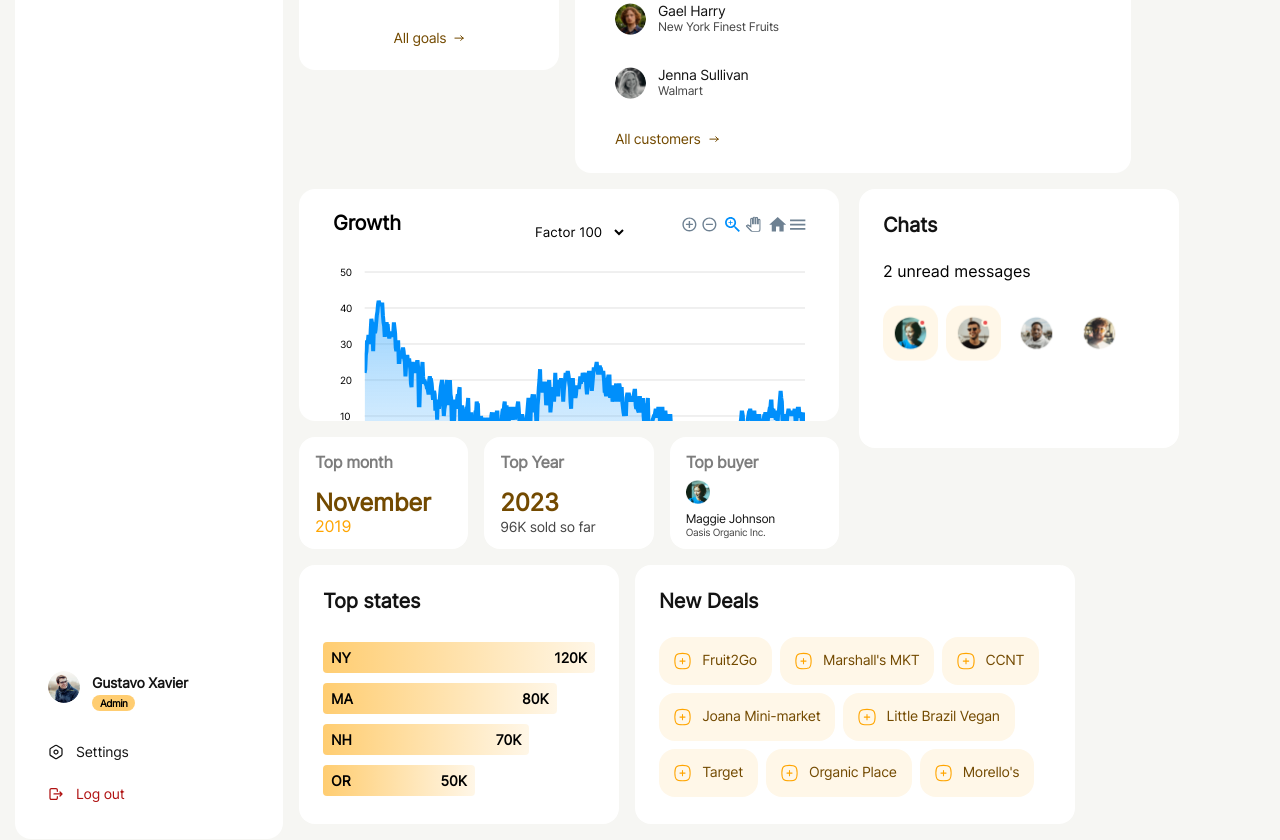
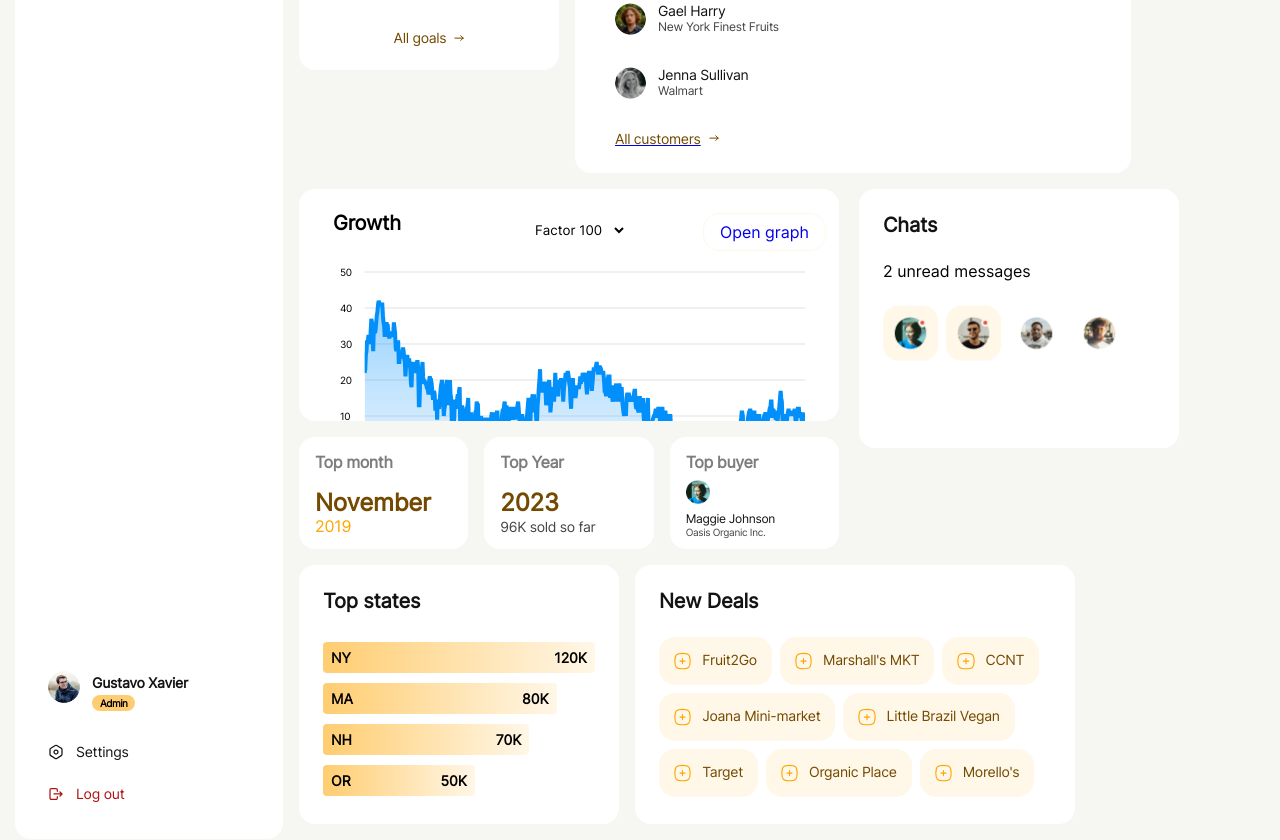
Before and after one commit to shivaay1307/chakr_shivam_task, a React (Create React App) app: page / in a window 1280 px wide. Shown: the part 480-1320 px from the top of the page. Built offline with nearby package versions, Linux system fonts and the light colour scheme.

Commit message:
change commit 6

```diff
--- a/src/App.css
+++ b/src/App.css
@@ -1,11 +1,12 @@
 .app{
-  height: 100%;
+  min-height: 100vh;
   width: 100%;
   margin: 0;
   padding: 0;
   display: flex;
   justify-content: center;
   align-items: center;
+  background-color: #F6F6F3;
 }
 
 .apexcharts-svg text{
--- a/src/chartData.js
+++ b/src/chartData.js
@@ -2,7 +2,7 @@ import React, { useEffect, useState, useMemo } from "react";
 import ReactApexChart from "react-apexcharts";
 import data from "./dataset.csv";
 import "./App.css";
-import { useLocation } from "react-router-dom";
+import { Link, useLocation } from "react-router-dom";
 
 const parseCSV = (csvData) => {
   const lines = csvData.trim().split("\n");
@@ -35,7 +35,7 @@ const downsampleByAveraging = (data, factor, selectedOption) => {
     groupBy = (entry) => entry.Timestamp.getFullYear();
   } else if (selectedOption === "monthly") {
     groupBy = (entry) => entry.Timestamp.getMonth();
-  }else {
+  } else {
     for (let i = 0; i < newLength; i++) {
       const startIndex = i * factor;
       const endIndex = startIndex + factor;
@@ -59,7 +59,7 @@ const downsampleByAveraging = (data, factor, selectedOption) => {
     }
   }
 
-  if(groupBy){
+  if (groupBy) {
     const groupedData = data.reduce((acc, entry) => {
       const key = groupBy(entry);
       if (!acc[key]) {
@@ -172,6 +172,53 @@ const Chart = () => {
     return null;
   }, [graphData]);
 
+  const chartState2 = useMemo(() => {
+    if (graphData?.length > 0) {
+      return {
+        series: [
+          {
+            name: "Growth",
+            data: graphData?.map((i) => Math.ceil(i["Profit Percentage"])),
+          },
+        ],
+        options: {
+          chart: {
+            type: "area",
+            toolbar: {
+              show: false,
+            },
+          },
+          dataLabels: {
+            enabled: false,
+          },
+          stroke: {
+            curve: "straight",
+          },
+          title: {
+            text: "Growth",
+            align: "left",
+          },
+          labels: graphData?.map((i) => i["Timestamp"]),
+          xaxis: {
+            type: "datetime",
+          },
+          yaxis: [
+            {
+              opposite: false,
+              labels: {
+                align: "left",
+              },
+            },
+          ],
+          legend: {
+            horizontalAlign: "left",
+          },
+        },
+      };
+    }
+    return null;
+  }, [graphData]);
+
   const loadingElement = useMemo(() => <h3>Loading . . .</h3>, []);
 
   if (!chartState) {
@@ -180,11 +227,23 @@ const Chart = () => {
 
   return (
     <div id={location.pathname === "/chart" ? "chart" : ""}>
-      <ReactApexChart
-        options={chartState.options}
-        series={chartState.series}
-        type="area"
-      />
+      {location.pathname === "/chart" ? (
+        <div>
+          <ReactApexChart
+            options={chartState.options}
+            series={chartState.series}
+            type="area"
+          />
+        </div>
+      ) : (
+        <Link to="/chart">
+          <ReactApexChart
+            options={chartState2.options}
+            series={chartState2.series}
+            type="area"
+          />
+        </Link>
+      )}
       <div
         className={
           location.pathname === "/chart" ? "chart-select2" : "chart-select"
@@ -202,6 +261,14 @@ const Chart = () => {
           <option value="monthly">Monthly</option>
         </select>
       </div>
+      {location.pathname === "/chart" ? (
+        ""
+      ) : (
+        <Link to="/chart" className="open-link">
+          {" "}
+          Open graph{" "}
+        </Link>
+      )}
     </div>
   );
 };
--- a/src/components/card.js
+++ b/src/components/card.js
@@ -26,7 +26,7 @@ const Card = ({ data }) => {
         <p className="sub-head">{data?.subHead}</p>
       ) : ""}
       {(data && data?.link !== undefined) || data?.link !== null ? (
-        <Link to="#">
+        <Link to="#" className="card-link">
           <p className="link-text">{data?.link}</p>
           <img
             src={data?.icon2[data?.name2]}
--- a/src/components/chartCard.js
+++ /dev/null
@@ -1,13 +0,0 @@
-import React from 'react';
-import Chart from '../chartData';
-import { Link } from 'react-router-dom';
-
-const ChartCard = () => {
-    return (
-        <Link to="/chart" className='card card4'>
-            <Chart />
-        </Link>
-    );
-}
-
-export default ChartCard;
--- a/src/components/components.css
+++ b/src/components/components.css
@@ -13,12 +13,11 @@ p {
 }
 
 .home {
-    width: 100%;
+    max-width: 1500px;
     display: flex;
     flex-wrap: wrap;
     padding: 15px;
     font-family: "inter" !important;
-    background-color: #F6F6F3;
 }
 
 .after-sidebar {
@@ -265,7 +264,7 @@ image {
     margin-left: 8px;
 }
 
-.card a {
+.card-link {
     display: flex;
     align-items: center;
     text-decoration: none;
@@ -526,17 +525,26 @@ image {
 
 .chart-select {
     position: relative;
-    top: -318px;
+    top: -320px;
     left: 200px;
     width: max-content;
 }
 .chart-select2{
     position: absolute;
-    top: 10px;
+    top: 40px;
     left: 50%;
     width: max-content;
 }
-
+.open-link{
+    position: relative;
+    top: -345px;
+    left: 380px;
+    width: max-content;
+    text-decoration: none;
+    padding: 8px 16px;
+    border-radius: 16px;
+    border: 1px solid #FFF7E8;
+}
 .select-style {
     border: none;
     padding: 8px;
@@ -569,12 +577,6 @@ image {
     width: 65%;
 }
 
-@media screen and (max-width: 1919px) {
-    .home {
-        width: 1500px;
-    }
-}
-
 @media screen and (max-width: 720px) {
     .sidebar-container {
         width: 100%;
--- a/src/components/homepage.js
+++ b/src/components/homepage.js
@@ -3,8 +3,14 @@ import Sidebar from "./sidebar";
 import Card from "./card";
 import { cardData } from "../data";
 import CustomerCard from "./customerCard";
-import ChartCard from "./chartCard";
-import TopMonth, { Chats, Newdeals, TopYear, Topbyuer, Topstates } from "./topMonth";
+import TopMonth, {
+  Chats,
+  Newdeals,
+  TopYear,
+  Topbyuer,
+  Topstates,
+} from "./topMonth";
+import Chart from "../chartData";
 
 const HomePage = () => {
   return (
@@ -23,7 +29,9 @@ const HomePage = () => {
             flexWrap: "wrap",
           }}
         >
-          <ChartCard />
+          <div className="card card4">
+            <Chart />
+          </div>
           <TopMonth />
           <TopYear />
           <Topbyuer />
```
